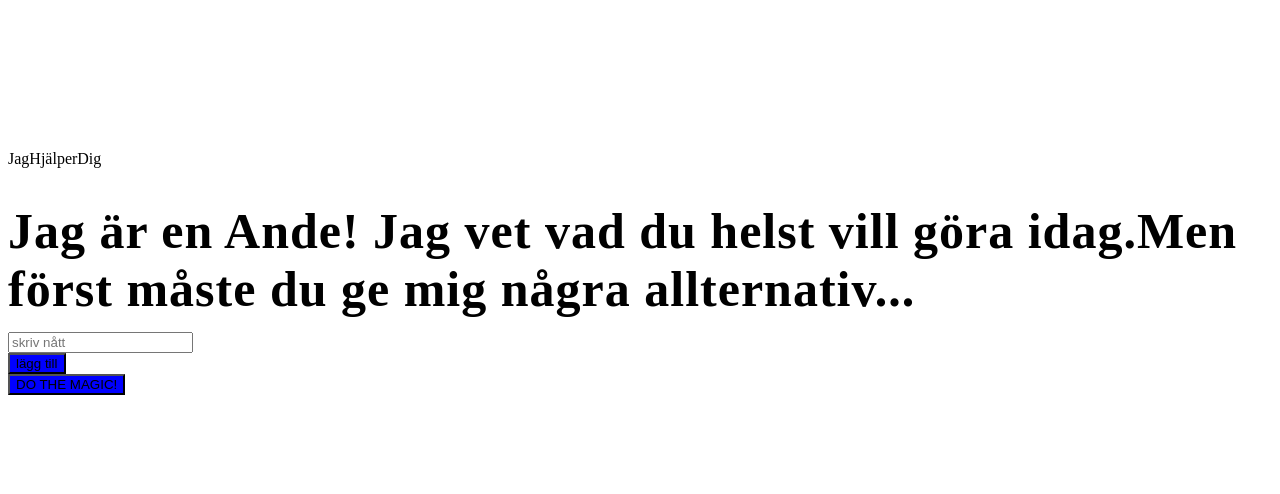
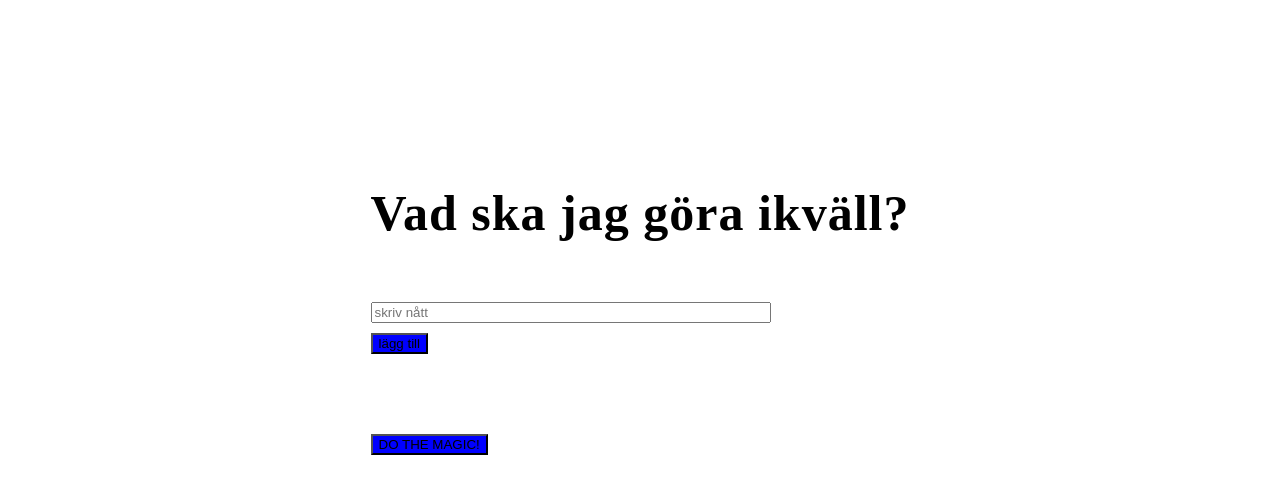
Before and after one commit to SpaceDinosaur/Vad-ska-jag-g-ra-ikv-ll-, a plain HTML site: page index.html in a window 1280 px wide. Drawn offline with Linux system fonts and the light colour scheme.

Commit message:
Add classes to target elements in CSS

```diff
--- a/index.html
+++ b/index.html
@@ -1,17 +1,17 @@
 <doctype html>
 <html lang=swe>
   <head>
-    <meta charset="utf-8"
+    <meta charset="utf-8">
     <title>JagHjälperDig</title>
     <link href="./main.css" rel="stylesheet" type="text/css">
   </head>
   <body>
-    <h1>Jag är en Ande! Jag vet vad du helst vill göra idag.Men först måste du ge mig några allternativ...</h1>
-    <div>
-      <div>
-        <input placeholder="skriv nått" ></input>
+    <h1>Vad ska jag göra ikväll?</h1>
+    <div class="InputSection">
+      <div class="Inputs">
+        <input placeholder="skriv nått"></input>
       </div>
-      <button>lägg till</button>
+      <button class="AdMore">lägg till</button>
     </div>
     <button>DO THE MAGIC!</button>
   </body>
```
